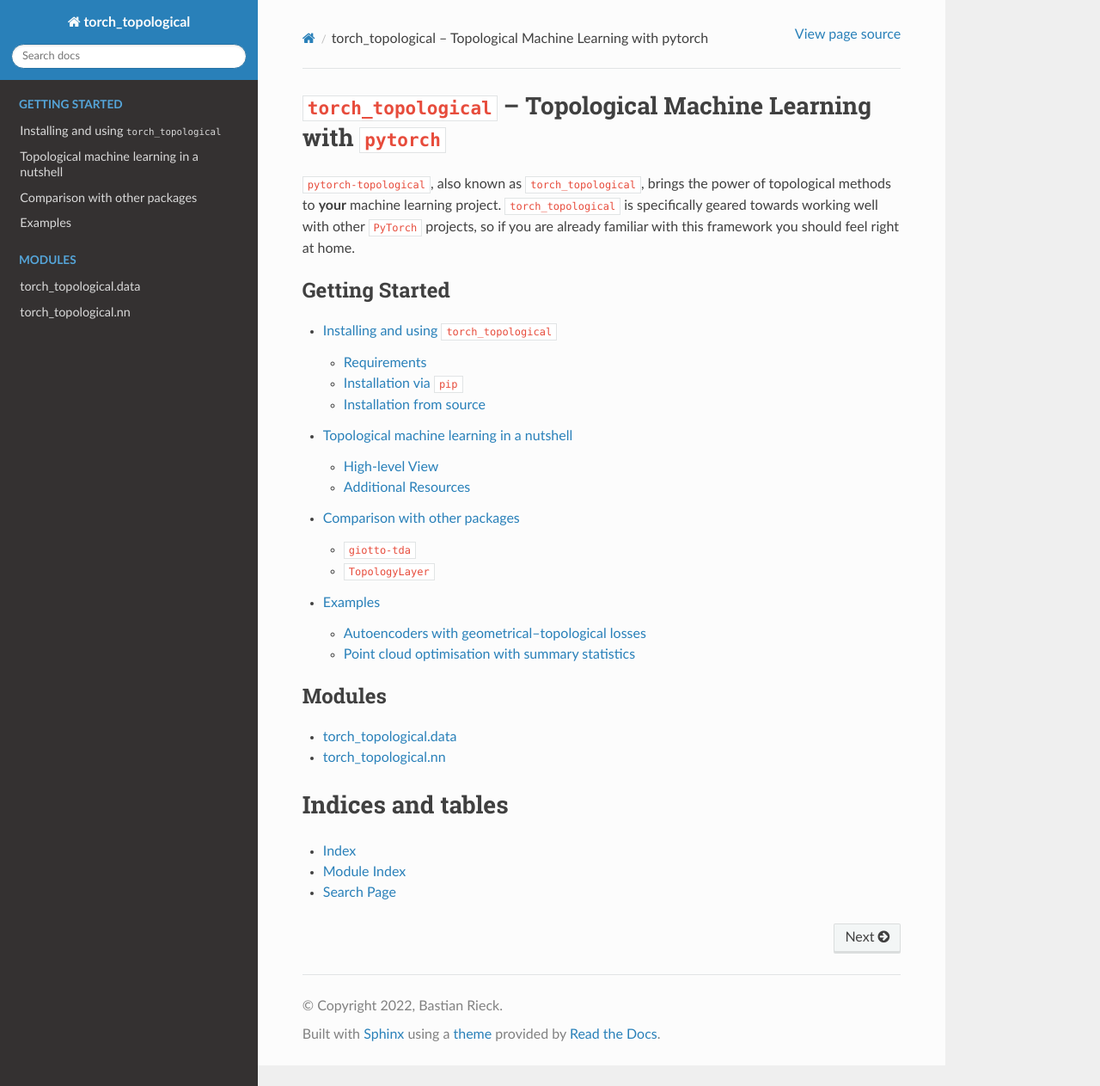
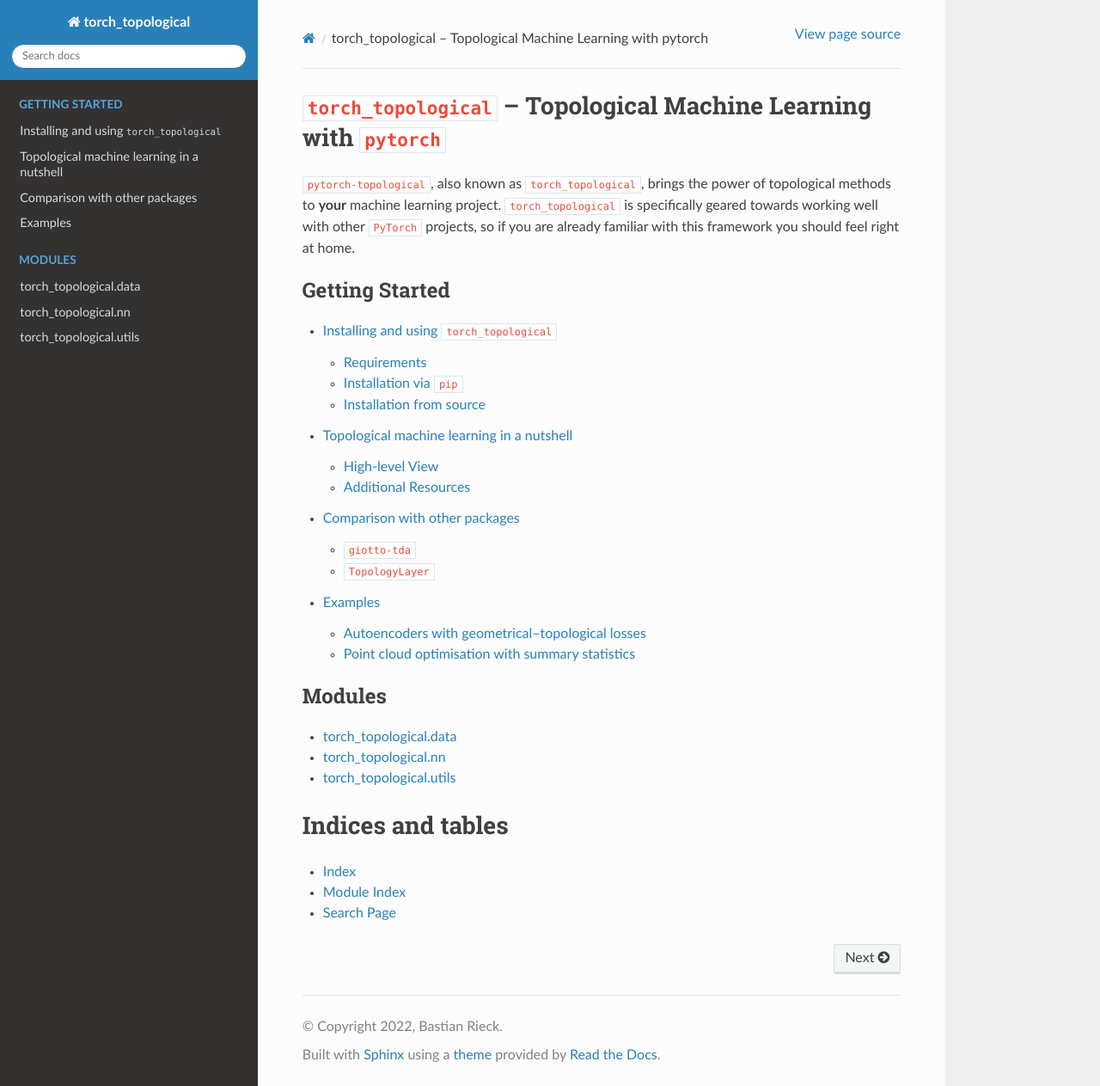
Before and after one commit to aidos-lab/pytorch-topological, a Sphinx documentation site: the page built from docs/source/index.rst, in a window 1280 px wide and 1263 px high. Shown: the whole window at 86% size. Built offline with Sphinx 7.4.7 and the Read the Docs theme 2.0.0, drawn with Linux system fonts in a browser that asks for light colours.

Commit message:
Showing module documentation for utilities module

```diff
--- a/docs/source/index.rst
+++ b/docs/source/index.rst
@@ -23,6 +23,7 @@ framework you should feel right at home.
 
    data
    nn
+   utils
 
 Indices and tables
 ==================
--- /dev/null
+++ b/docs/source/utils.rst
@@ -0,0 +1,5 @@
+torch_topological.utils
+=======================
+
+.. automodule:: torch_topological.utils
+   :members:
```
